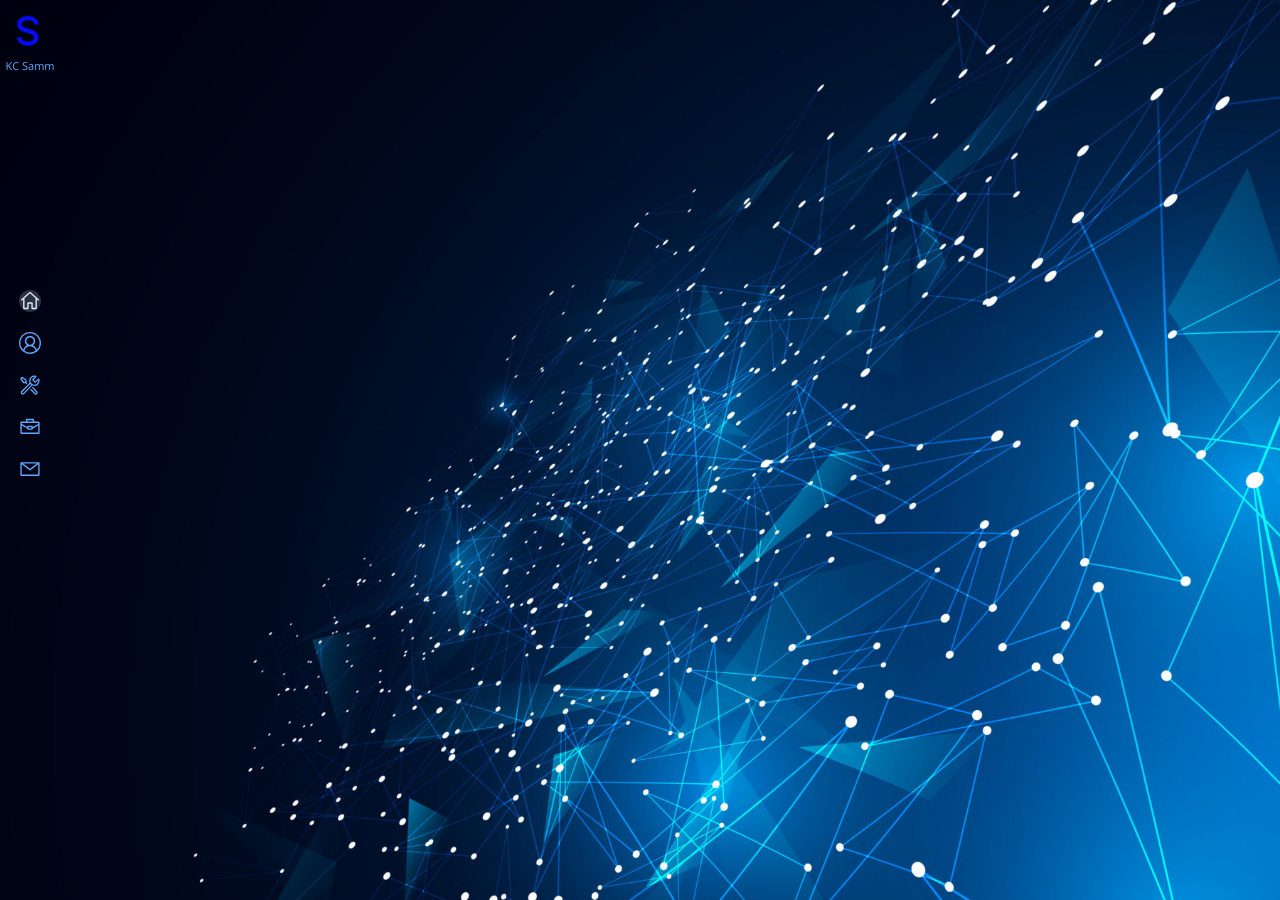
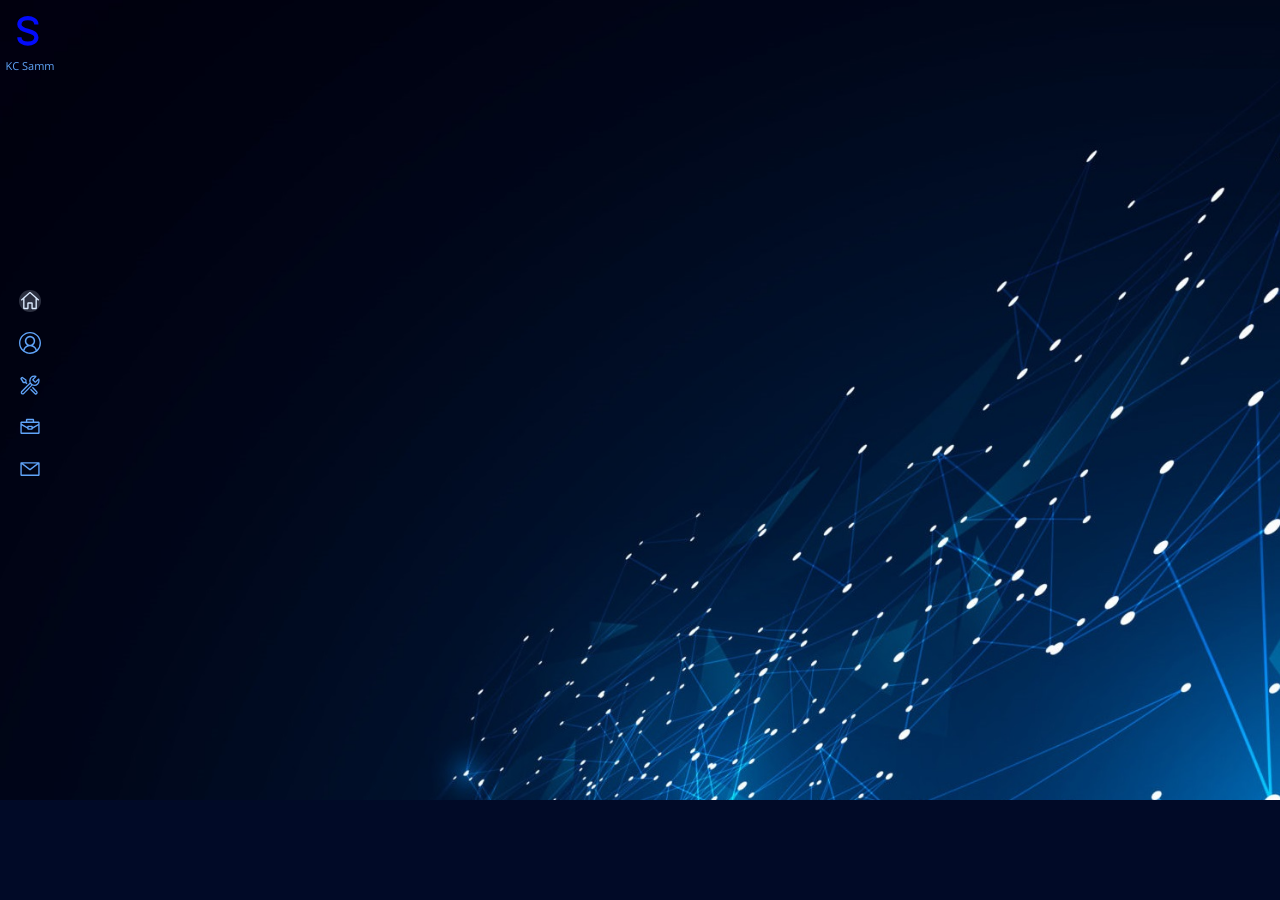
Before and after one commit to KING-SAMM/myPortfolio, a React (Vite) app in the folder frontend_react/: page / in a window 1280 px wide. After the commit the page ends 800 px from the top, so only its background shows below. Built offline with nearby package versions, Linux system fonts and the light colour scheme.

Commit message:
Fixed layout issues on all screen sized for home, about and skills pages

```diff
--- a/frontend_react/src/containers/About-Contact.scss
+++ b/frontend_react/src/containers/About-Contact.scss
@@ -5,7 +5,7 @@
 .contact-page
 {
     display: flex;
-    align-items: center;;
+    align-items: center;
 
     .main-text
     {
--- a/frontend_react/src/containers/About/About.jsx
+++ b/frontend_react/src/containers/About/About.jsx
@@ -17,8 +17,8 @@ const About = () => {
   }, [])
 
   return (
-    <div id='about' className='container about-page md:mb-[240px] md:w-full'>
-      <div className='main-text mt-[150px] ml-[5px] md:ml-[-180px] lg:mt-[0px] lg:ml-[10%]'>
+    <div id='about' className='container about-page md:w-full'>
+      <div className='main-text ml-[5px] md:ml-[-180px] lg:mt-[0px] lg:ml-[10%]'>
         <h1>
           <AnimatedLetters
             letterClass={ letterClass }
@@ -58,7 +58,7 @@ const About = () => {
         </div>
 
       </div>
-      <div className="image -mb-16 md:mt-[40px]">
+      <div className="image md:mt-4">
       </div>
     </div>
   )
--- a/frontend_react/src/containers/About/About.scss
+++ b/frontend_react/src/containers/About/About.scss
@@ -8,6 +8,7 @@
     flex-wrap: wrap;
     align-items: space-between;
     justify-content: space-between;
+    min-height: 155vh;
 }
 
 .image
@@ -27,7 +28,7 @@
     background-repeat: no-repeat;
     background-size: 67vw;
 
-    animation: fadeIn 1s 2.0s backwards;
+    // animation: fadeIn 1s 2.0s backwards;
 
     // Portrait
     @media screen and (min-width: 768px) and (orientation: portrait)
@@ -42,30 +43,43 @@
     }
 
     // Portrait: extra small screens
-    @media screen and (max-width: 280px) and (orientation: portrait)
-    {
-        // top: 685px;
-    }
+    // @media screen and (max-width: 280px) and (orientation: portrait)
+    // {
+    //     // top: 685px;
+    // }
 
     // Landscape
-    @media screen and (max-width: 991px) and (orientation: landscape)
-    {
-        // position: absolute;
-        // bottom: -560px;
-    }
+    // @media screen and (max-width: 991px) and (orientation: landscape)
+    // {
+    //     // position: absolute;
+    //     // bottom: -560px;
+    // }
 
     // Landscape: extra small screens: 720
-    @media screen and (max-width: 720px) and (orientation: landscape)
-    {
-        top: 500px;
-    }
+    // @media screen and (max-width: 720px) and (orientation: landscape)
+    // {
+    //     top: 500px;
+    // }
 
     // Landscape: extra small screens: 663
-    @media screen and (max-width: 668px) and (orientation: landscape)
+    // @media screen and (max-width: 668px) and (orientation: landscape)
+    // {
+    //     top: 500px;
+    // }
+}
+
+// medium screens
+@media (min-width: 768px)
+{
+    .about-page
     {
-        top: 500px;
+        .image
+        {
+            background-image: url('../../assets/kc_samm2.png');
+        }
     }
 }
+
 
 // Large screens
 @media (min-width: 992px)
@@ -84,6 +98,7 @@
             width: 24vw;
             height: 24vw;
 
+            background-image: url('../../assets/kc_samm2.png');
             background-size: 30vw;
         }
     }
--- a/frontend_react/src/containers/Home/Home.jsx
+++ b/frontend_react/src/containers/Home/Home.jsx
@@ -24,8 +24,8 @@ const Home = () => {
   }, [])
 
   return (
-    <div id='home' className="container home-page ">
-      <div className="main-text mt-[150px] ml-[5%] lg:mt-[100px] lg:ml-[10%]">
+    <div id='home' className="container home-page">
+      <div className="main-text ml-[5%] lg:mt-[100px] lg:ml-[10%]">
         <h1 className="text-blue-100 text-[50px] m-0">
 
           {/* Animate (fadeIn) the following letters  */}
--- a/frontend_react/src/containers/Home/Home.scss
+++ b/frontend_react/src/containers/Home/Home.scss
@@ -1,7 +1,6 @@
 .home-page
 {
     position: relative;
-
     // Main text area
     .main-text
     {
@@ -168,12 +167,11 @@
         .image
         {
             position: absolute;
-            margin-top: 120px;
-            top: auto;
+            top: -320px;
             right: 10vw;
             width: 34vw;
             height: 34vw;
-
+            background-image: url('../../assets/kc_samm1.png');
             background-size: 32vw;
         }
     }
@@ -186,7 +184,7 @@
     {
         .image
         {
-            margin-top: 100px;;
+            top: -320px;
             right: 6vw;
         }
     }
--- a/frontend_react/src/containers/Layout/index.scss
+++ b/frontend_react/src/containers/Layout/index.scss
@@ -2,15 +2,14 @@
 {
     width: 100vw;
     height: 100vh;
-    position: absolute;
+    // position: absolute;
 }
 
 .container
 {
-    // width: 100vw;
+    min-width: 100vw;
     will-change: contents;
-    height: 100%;
-    min-height: 120%;
+    min-height: 100%;
     //position: absolute; // MQ
     opacity: 0;
     // top: 5%;
--- a/frontend_react/src/containers/ScrollLayout/ScrollLayout.jsx
+++ b/frontend_react/src/containers/ScrollLayout/ScrollLayout.jsx
@@ -7,11 +7,11 @@ import './ScrollLayout.scss';
 const ScrollLayout = ({ scrollClass }) => {
   return (
     // <div className={ scrollClass } >
-    <div className='scroll absolute'>
+    <div className='scroll'>
       <Home id="home" />
       {/* <Trial className='' />
       <Test className='' /> */}
-      <About id="about" className="" />
+      <About id="about" />
       <Skills id="skills" />
       <Projects id="projects" />
       <Contact id="contact" />
--- a/frontend_react/src/containers/ScrollLayout/ScrollLayout.scss
+++ b/frontend_react/src/containers/ScrollLayout/ScrollLayout.scss
@@ -7,11 +7,6 @@
   {
     display: none;
   }
-
-  // .fixed
-  // {
-  //   display: block;
-  // }
 }
 
 // Enable scrolling on medium and small screens
@@ -21,9 +16,108 @@
   {
     display: block;
   }
+}
 
-  // .fixed
-  // {
-  //   display: none;
-  // }
+// Scroll Layout on small devices
+@media (max-width: 767px)
+{
+  // Background image on home page
+    #home
+    {
+        min-height: 100vh;
+        padding-top: 150px;
+        background-image: url('../../assets/bg-blockchain02.jpg');
+        background-repeat: no-repeat;
+        background-position: center;
+        background-size: cover;
+    }
+    #about
+    {
+        position: relative;
+        min-height: 100vh;
+        padding-top: 120px;
+        background-image: url('../../assets/logo02.png'),
+        url('../../assets/logo01.png');
+        background-repeat: no-repeat, no-repeat;
+        background-position: -70vw -8vh, 85vw 48vh;
+        background-size: 80vw;
+
+        .image
+        {
+          background-image: url('../../assets/kc_samm2.png');
+        }
+    }
+
+    #skills
+    {
+      position: relative;
+      min-height: 100vh;
+    }
 }
+
+// Scroll Layout on medium devices
+@media (min-width: 768px)
+{
+  // Background on home page
+    #home
+    {
+        min-height: 100vh;
+        padding-top: 150px;
+        background-image: url('../../assets/bg-blockchain.jpg');
+        background-repeat: no-repeat;
+        background-position: center;
+        background-size: cover;
+    }
+
+    #about
+    {
+      min-height: 100vh;
+      padding-top: 150px;
+    }
+
+    #skills
+    {
+      min-height: 100vh;
+    }
+}
+
+// Layout on large devices (No scrolling)
+@media (min-width: 992px)
+{
+  // Background image on home page
+    #home
+    {
+        min-height: 100vh;
+        padding-top: 80px;
+        background-image: url('../../assets/bg-blockchain02.jpg');
+        background-repeat: no-repeat;
+        background-position: center;
+        background-size: cover;
+    }
+
+    #skills
+    {
+      .central-wrapper
+      {
+        .main-text
+        {
+          margin-top: 70px;
+        }
+      }
+    }
+}
+
+// Extra Laerge
+@media (min-width: 1280px)
+{
+  #skills
+  {
+    .central-wrapper
+    {
+      .main-text
+      {
+        margin-top: 180px;
+      }
+    }
+  }
+}
--- a/frontend_react/src/containers/Skills/Skills.jsx
+++ b/frontend_react/src/containers/Skills/Skills.jsx
@@ -20,8 +20,8 @@ const Skills = () => {
   }, [])
 
   return (
-    <div id='skills' className='container skills-page mb-[200px]'>
-      <div className='central-wrapper'>
+    <div id='skills' className='container skills-page'>
+      <div className='central-wrapper xs360:pt-24'>
         <div className='main-text'>
           <h1>
             <AnimatedLetters
--- a/frontend_react/src/index.css
+++ b/frontend_react/src/index.css
@@ -73,7 +73,40 @@ body {
   background: rgb(1, 10, 39);
   background-image: linear-gradient(120deg, rgb(0, 5, 20), rgb(1, 10, 39), rgb(6, 21, 63));
 
-  background-image: url('../src/assets/bg-blockchain.jpg'),
+  font: 300 11px/1.4 "Open Sans", sans-serif;
+  -webkit-font-smoothing: antialiased;
+  -moz-osx-font-smoothing: grayscale;
+}
+
+/* Large screens */
+@media screen and (min-width: 992px)
+{
+    body
+    {
+        background-image: url('../src/assets/bg-blockchain02.jpg');
+        background-position: center;
+        background-repeat: no-repeat;
+        background-size: cover;
+    }
+}
+
+/* Large screens */
+/* @media screen and (min-width: 768px)
+{
+    body
+    {
+        background-image: url('../src/assets/bg-blockchain02.jpg'),
+        url('../src/assets/logo02.png'), ;
+        background-position: center,
+        0vw 187vh;
+        background-repeat: no-repeat,
+        no-repeat;
+        background-size: cover,
+        20vw;
+    }
+} */
+
+/* background-image: url('../src/assets/bg-blockchain.jpg'),
 url('../src/assets/logo02.png'),
 url('../src/assets/hand_touching_global_network02.jpg'),
 url('../src/assets/hand_touching_global_network02.jpg');
@@ -88,12 +121,7 @@ body {
 background-size: cover,
 20vw,
 100vw,
-                   100vw;
-
-  font: 300 11px/1.4 "Open Sans", sans-serif;
-  -webkit-font-smoothing: antialiased;
-  -moz-osx-font-smoothing: grayscale;
-}
+100vw; */
 
 
 
--- a/frontend_react/tailwind.config.js
+++ b/frontend_react/tailwind.config.js
@@ -3,6 +3,21 @@ module.exports = {
     "./src/**/*.{js,jsx,ts,tsx}",
   ],
   theme: {
+    screens: {
+      'xs280': '280px',
+      'xs360': '360px',
+      'xs375': '375px',
+      'xs540': '540px',
+      'sm': '640px',
+      'md': '768px',
+      'md820': '820px',
+      'md912': '912px',
+      'lg992': '992px',
+      'lg': '1024px',
+      'xl': '1280px',
+      '2xl': '1536px',
+
+    },
     extend: {},
   },
   plugins: [],
```
Also changed, not shown: frontend_react/src/containers/Skills/Skills.scss (+38 -33 lines). Lines whose indentation alone changed are shown as unchanged.
